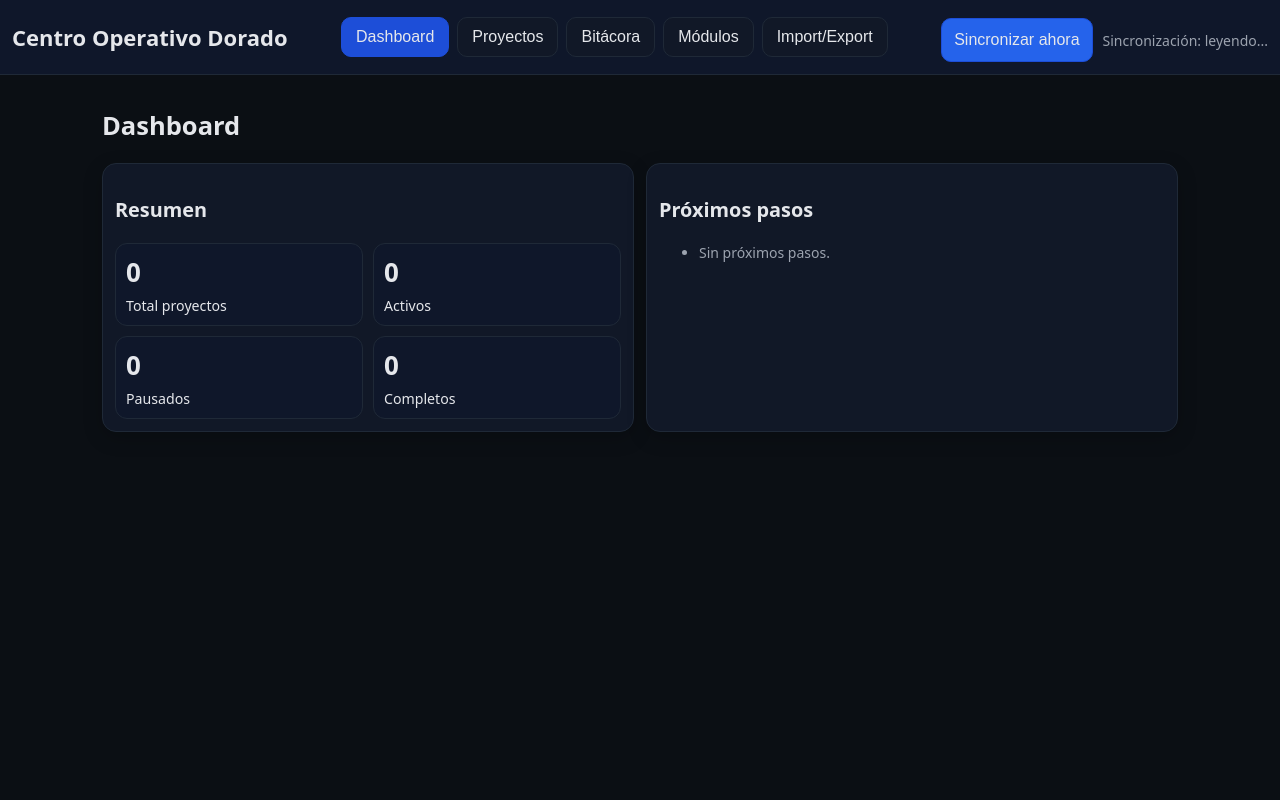
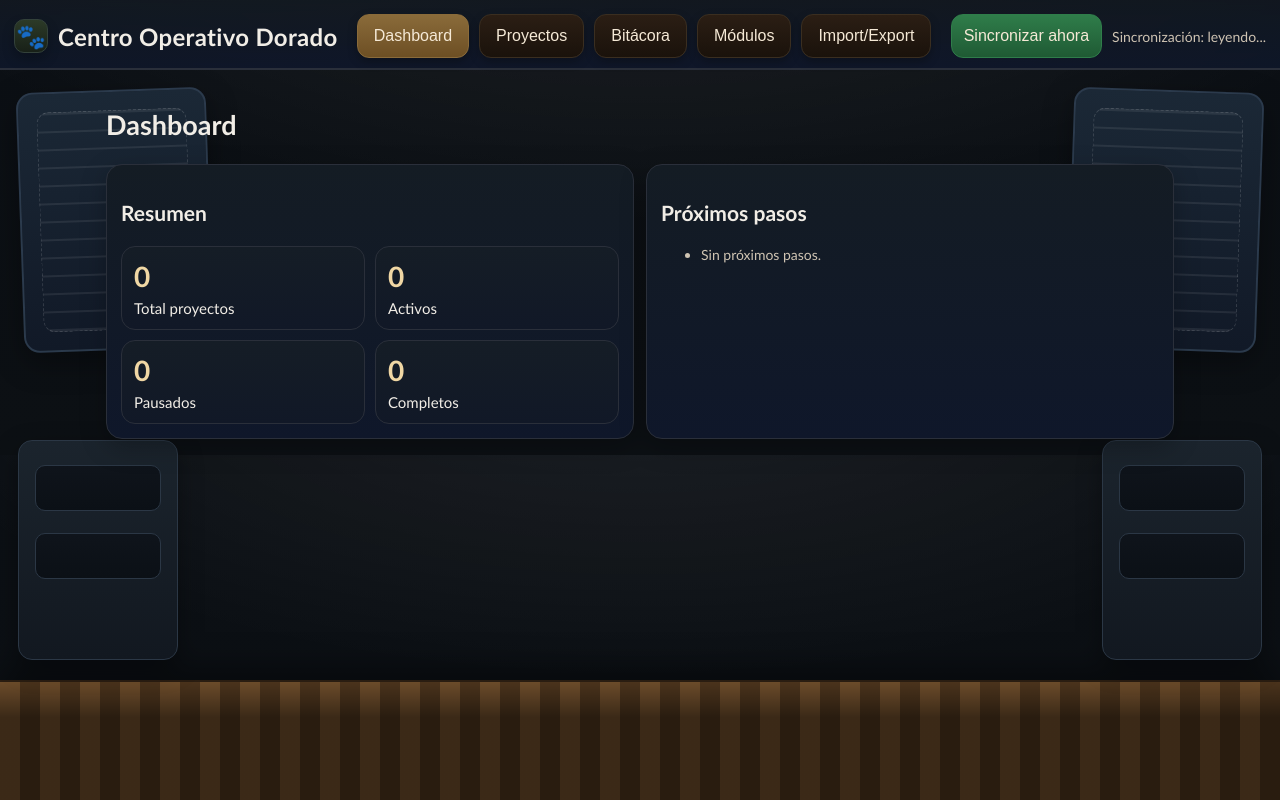
Before and after one commit to doradoponcedeleon/centro-operativo-dorado, a plain HTML site: page index.html in a window 1280 px wide. Drawn offline with Linux system fonts and the light colour scheme; no server answers.

Commit message:
Estetica oficina animalista

```diff
--- a/index.html
+++ b/index.html
@@ -7,8 +7,19 @@
   <link rel="stylesheet" href="styles.css"/>
 </head>
 <body>
+  <div class="scene">
+    <div class="desk-edge"></div>
+    <div class="board board-left"></div>
+    <div class="board board-right"></div>
+    <div class="cabinet cab-left"></div>
+    <div class="cabinet cab-right"></div>
+  </div>
+
   <header class="topbar">
-    <div class="brand">Centro Operativo Dorado</div>
+    <div class="brand">
+      <span class="mark">🐾</span>
+      <span>Centro Operativo Dorado</span>
+    </div>
     <nav class="topnav">
       <button class="navbtn" data-view="dashboard">Dashboard</button>
       <button class="navbtn" data-view="proyectos">Proyectos</button>
--- a/modulos/oficina-ideas/styles.css
+++ b/modulos/oficina-ideas/styles.css
@@ -1,15 +1,49 @@
 *{box-sizing:border-box}
-body{margin:0;font-family:system-ui,Segoe UI,Arial;background:#0b0f14;color:#e5e7eb;font-size:17px}
-.top{padding:12px;border-bottom:1px solid #1f2937;background:#0f172a;position:sticky;top:0}
+:root{
+  --wood1:#6b4b2a;
+  --wood2:#4a331c;
+  --panel:#141c24;
+  --panel2:#0f172a;
+  --edge:#2a2f3a;
+  --gold:#d1a35a;
+}
+body{
+  margin:0;
+  font-family:"Trebuchet MS","Segoe UI",Arial,sans-serif;
+  background:
+    radial-gradient(900px 400px at 50% -100px, rgba(255,255,255,0.08), transparent 65%),
+    linear-gradient(180deg,#0b0f14 0%,#0c1014 100%);
+  color:#f1ede6;
+  font-size:18px;
+}
+.top{
+  padding:14px;
+  border-bottom:2px solid var(--edge);
+  background:linear-gradient(180deg, rgba(18,24,32,0.95), rgba(15,23,42,0.92));
+  position:sticky;top:0;
+}
 .row{display:flex;gap:10px;flex-wrap:wrap;align-items:center}
-.wrap{max-width:1000px;margin:0 auto;padding:12px}
-.card{background:#111827;border:1px solid #1f2937;border-radius:12px;padding:10px}
+.wrap{max-width:1000px;margin:0 auto;padding:14px}
+.card{
+  background:linear-gradient(180deg,var(--panel),var(--panel2));
+  border:1px solid var(--edge);
+  border-radius:14px;
+  padding:12px;
+  box-shadow:0 8px 24px rgba(0,0,0,0.25);
+}
 .list{display:grid;gap:10px}
-.item{background:#111827;border:1px solid #1f2937;border-radius:12px;padding:10px}
-input,select,textarea,button{font-size:16px;padding:12px;border-radius:10px;border:1px solid #1f2937;background:#0f172a;color:#e5e7eb}
+.item{background:linear-gradient(180deg,#151d26,#111827);border:1px solid var(--edge);border-radius:12px;padding:12px}
+input,select,textarea,button{
+  font-size:16px;
+  padding:12px;
+  border-radius:12px;
+  border:1px solid #3a2e20;
+  background:linear-gradient(180deg,#131b24,#0f1620);
+  color:#f5e9d6;
+}
 button{cursor:pointer}
-.primary{background:#2563eb;border-color:#1d4ed8}
-.file{border:1px dashed #1f2937;padding:8px 10px;border-radius:10px}
+.primary{background:linear-gradient(180deg,#2f7d4a,#1f5a34);border-color:#2f7d4a}
+.file{border:1px dashed #3a2e20;padding:8px 10px;border-radius:10px}
 .file input{display:none}
-.badge{font-size:13px;border:1px solid #1f2937;border-radius:999px;padding:4px 8px;color:#9ca3af}
-.live{margin-top:8px;font-size:14px;color:#cbd5e1;background:#0f172a;border:1px solid #1f2937;border-radius:8px;padding:8px}
+.badge{font-size:13px;border:1px solid #3a2e20;border-radius:999px;padding:4px 8px;color:#cfc4b3}
+.live{margin-top:8px;font-size:14px;color:#e6dbc9;background:linear-gradient(180deg,#131b24,#0f1620);border:1px solid #3a2e20;border-radius:8px;padding:8px}
--- a/styles.css
+++ b/styles.css
@@ -1,25 +1,170 @@
 *{box-sizing:border-box}
-body{margin:0;font-family:system-ui,Segoe UI,Arial;background:#0b0f14;color:#e5e7eb;font-size:17px}
-.topbar{display:flex;flex-direction:column;gap:10px;padding:12px;border-bottom:1px solid #1f2937;background:#0f172a;position:sticky;top:0}
-.brand{font-weight:700;font-size:22px}
-.topnav{display:flex;flex-wrap:wrap;gap:8px}
-.navbtn{padding:10px 14px;border:1px solid #1f2937;background:#111827;color:#e5e7eb;border-radius:10px;cursor:pointer;font-size:16px}
-.navbtn.active{background:#1d4ed8;border-color:#1d4ed8}
-.wrap{padding:12px;max-width:1100px;margin:0 auto}
+:root{
+  --ink:#1e1a17;
+  --bg:#0c1014;
+  --wood1:#6b4b2a;
+  --wood2:#4a331c;
+  --panel:#141c24;
+  --panel2:#0f172a;
+  --edge:#1f2937;
+  --gold:#d1a35a;
+  --leaf:#86a86d;
+  --fur:#b7926a;
+  --paper:#efe7da;
+}
+body{
+  margin:0;
+  font-family:"Trebuchet MS", "Segoe UI", Arial, sans-serif;
+  background:
+    radial-gradient(1200px 500px at 50% -100px, rgba(255,255,255,0.08), transparent 65%),
+    linear-gradient(180deg, #0b0f14 0%, #0c1014 100%);
+  color:#f1ede6;
+  font-size:18px;
+}
+.scene{
+  position:fixed;
+  inset:0;
+  pointer-events:none;
+  z-index:0;
+}
+.desk-edge{
+  position:absolute;
+  left:0; right:0; bottom:0;
+  height:120px;
+  background:
+    linear-gradient(180deg, rgba(0,0,0,0) 0%, rgba(0,0,0,0.45) 30%),
+    repeating-linear-gradient(90deg, var(--wood1), var(--wood1) 20px, var(--wood2) 20px, var(--wood2) 40px);
+  border-top:2px solid #2a1d11;
+  box-shadow:0 -12px 30px rgba(0,0,0,0.4);
+}
+.board{
+  position:absolute;
+  top:90px;
+  width:190px;
+  height:260px;
+  background:linear-gradient(180deg,#1b2836,#111927);
+  border:2px solid #2b3a4c;
+  border-radius:16px;
+  box-shadow:0 10px 30px rgba(0,0,0,0.35);
+}
+.board::after{
+  content:"";
+  position:absolute; inset:18px;
+  background:
+    repeating-linear-gradient(0deg, rgba(255,255,255,0.08), rgba(255,255,255,0.08) 2px, transparent 2px, transparent 18px);
+  border:1px dashed rgba(255,255,255,0.15);
+  border-radius:12px;
+}
+.board-left{left:20px; transform:rotate(-2deg);}
+.board-right{right:20px; transform:rotate(2deg);}
+.cabinet{
+  position:absolute;
+  bottom:140px;
+  width:160px;
+  height:220px;
+  background:linear-gradient(180deg,#1b242d,#121820);
+  border:1px solid #2b3745;
+  border-radius:14px;
+  box-shadow:0 8px 24px rgba(0,0,0,0.35);
+}
+.cabinet::before,.cabinet::after{
+  content:"";
+  position:absolute; left:16px; right:16px;
+  height:44px;
+  border:1px solid #2b3745;
+  border-radius:10px;
+  background:linear-gradient(180deg,#0f141b,#0b1016);
+}
+.cabinet::before{top:24px;}
+.cabinet::after{top:92px;}
+.cab-left{left:18px;}
+.cab-right{right:18px;}
+
+.topbar{
+  position:sticky;
+  top:0;
+  z-index:2;
+  display:flex;
+  flex-direction:column;
+  gap:12px;
+  padding:14px 14px 10px;
+  border-bottom:2px solid #2a2f3a;
+  background:
+    linear-gradient(180deg, rgba(18,24,32,0.95), rgba(15,23,42,0.92)),
+    radial-gradient(600px 120px at 20% -30px, rgba(134,168,109,0.25), transparent 70%);
+  backdrop-filter:blur(6px);
+}
+.brand{
+  font-weight:800;
+  font-size:24px;
+  display:flex;
+  gap:10px;
+  align-items:center;
+  letter-spacing:0.3px;
+}
+.mark{
+  display:inline-flex;
+  width:34px; height:34px;
+  align-items:center; justify-content:center;
+  background:linear-gradient(180deg,#2c3a28,#182018);
+  border:1px solid #33413a;
+  border-radius:10px;
+  box-shadow:0 6px 12px rgba(0,0,0,0.25);
+}
+.topnav{display:flex;flex-wrap:wrap;gap:10px}
+.navbtn{
+  padding:12px 16px;
+  border:1px solid #3a2e20;
+  background:linear-gradient(180deg,#2b1e14,#1a120b);
+  color:#f5e9d6;
+  border-radius:12px;
+  cursor:pointer;
+  font-size:16px;
+  box-shadow:0 4px 10px rgba(0,0,0,0.25);
+}
+.navbtn.active{
+  background:linear-gradient(180deg,#8a6b3a,#6d4f24);
+  border-color:#8a6b3a;
+}
+.wrap{padding:16px;max-width:1100px;margin:0 auto;position:relative;z-index:1}
 .view{display:block}
 .hidden{display:none}
-.card{background:#111827;border:1px solid #1f2937;border-radius:14px;padding:12px;box-shadow:0 6px 20px rgba(0,0,0,.2)}
+.card{
+  background:linear-gradient(180deg,var(--panel),var(--panel2));
+  border:1px solid #2a2f3a;
+  border-radius:16px;
+  padding:14px;
+  box-shadow:0 8px 26px rgba(0,0,0,.25);
+}
 .grid{display:grid;gap:12px;grid-template-columns:repeat(auto-fit,minmax(230px,1fr))}
 .row{display:flex;gap:10px;align-items:center;flex-wrap:wrap}
 .syncrow{margin-top:6px}
 .list{display:grid;gap:10px}
-input,select,textarea,button{font-size:16px;padding:12px;border-radius:10px;border:1px solid #1f2937;background:#0f172a;color:#e5e7eb}
+input,select,textarea,button{
+  font-size:16px;
+  padding:12px;
+  border-radius:12px;
+  border:1px solid #3a2e20;
+  background:linear-gradient(180deg,#131b24,#0f1620);
+  color:#f5e9d6;
+}
 button{cursor:pointer}
-.primary{background:#2563eb;border-color:#1d4ed8}
-.small{font-size:14px;color:#9ca3af}
+.primary{background:linear-gradient(180deg,#2f7d4a,#1f5a34);border-color:#2f7d4a}
+.small{font-size:14px;color:#cfc4b3}
 .kpis{display:grid;grid-template-columns:repeat(2,1fr);gap:10px}
-.kpis div{background:#0f172a;border:1px solid #1f2937;border-radius:12px;padding:10px;display:flex;flex-direction:column;gap:6px}
-.kpis span{font-size:26px;font-weight:700}
+.kpis div{
+  background:linear-gradient(180deg,#151d26,#111827);
+  border:1px solid #2a2f3a;
+  border-radius:14px;
+  padding:12px;
+  display:flex;
+  flex-direction:column;
+  gap:6px;
+}
+.kpis span{font-size:28px;font-weight:800;color:#f0d7a4}
 .link{text-decoration:none;color:inherit;text-align:center;font-weight:700}
 .dlg form{display:grid;gap:8px;padding:10px}
-@media (min-width:900px){.topbar{flex-direction:row;justify-content:space-between;align-items:center}}
+@media (min-width:900px){
+  .topbar{flex-direction:row;justify-content:space-between;align-items:center}
+  .syncrow{margin-top:0}
+}
```
Also changed, not shown: modulos/abc-de-vicky/index.html (+1 -1 lines), modulos/audio-sagrado/index.html (+1 -1 lines), modulos/kits-fisica/index.html (+1 -1 lines), modulos/maker-lab/index.html (+1 -1 lines), modulos/mama-salud/index.html (+1 -1 lines).
